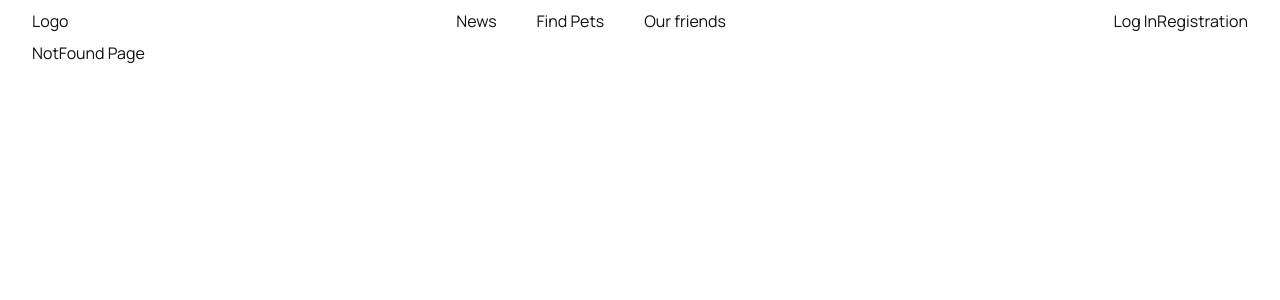
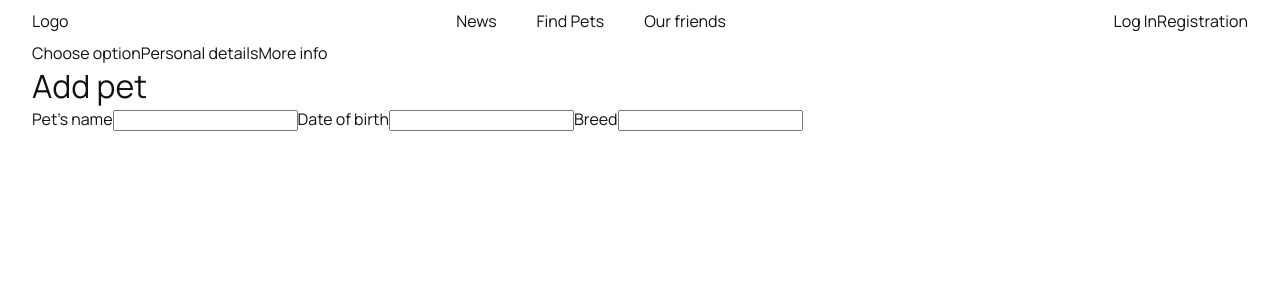
Before and after one commit to YuliiaMay/pet-app-frontend, a React (Vite) app: page /pet-app-frontend/add-pet/details in a window 1280 px wide. Shown: the top 300 px of the page. Built offline with nearby package versions, Linux system fonts and the light colour scheme.

Commit message:
ADD: add pet routes

```diff
--- a/src/App.jsx
+++ b/src/App.jsx
@@ -15,6 +15,10 @@ const FriendsPage = lazy(() => import("./pages/FriendsPage/FriendsPage"));
 const NotFoundPage = lazy(() => import("./pages/NotFoundPage/NotFoundPage"));
 const UserPage = lazy(() => import("./pages/UserPage/UserPage"));
 const AddPetPage = lazy(() => import("./pages/AddPetPage/AddPetPage"));
+
+const OptionForm = lazy(() => import("./components/Forms/AddPetForm/OptionForm/OptionForm"));
+const PersonalDetailsForm = lazy(() => import("./components/Forms/AddPetForm/PersonalDetailsForm/PersonalDetailsForm"));
+const MoreInfoForm = lazy(() => import("./components/Forms/AddPetForm/MoreInfoForm/MoreInfoForm"));
 
 const NoticesCategoriesList = lazy(() =>
   import("./components/Notices/NoticesCategoriesList/NoticesCategoriesList")
@@ -40,7 +44,14 @@ function App() {
           <Route path="/register" element={<RegisterPage />} />
           <Route path="/login" element={<LoginPage />} />
           <Route path="/user" element={<UserPage />} />
-          <Route path="/add-pet" element={<AddPetPage />} />
+
+
+          <Route path="/add-pet" element={<AddPetPage />} >
+            <Route path="option" element={<OptionForm />} />
+            <Route path="details" element={<PersonalDetailsForm />} />
+            <Route path="more-info" element={<MoreInfoForm />} />
+          </Route>
+
           <Route path="*" element={<NotFoundPage />} />
         </Route>
       </Routes>
--- /dev/null
+++ b/src/components/Forms/AddPetForm/FormTitle/FormTitle.jsx
@@ -0,0 +1,7 @@
+const FormTitle = () => {
+    return (
+        <h1>Add pet</h1>
+    );
+}
+
+export default FormTitle;
--- /dev/null
+++ b/src/components/Forms/AddPetForm/FormTitle/Title.styled.jsx
@@ -0,0 +1,5 @@
+import styled from 'styled-components';
+
+export const Styled = styled.h1`
+
+`
--- /dev/null
+++ b/src/components/Forms/AddPetForm/MoreInfoForm/MoreInfoForm.jsx
@@ -0,0 +1,24 @@
+import FormTitle from "../FormTitle/FormTitle";
+import defaultAvatar from "../../../../images/default-avatar.png"
+
+
+const MoreInfoForm = () => {
+    return (
+        <>
+            <FormTitle />
+            <div>
+                <p>Load the pet’s image:</p>
+                <div>
+                    <img src={defaultAvatar} alt="default avatar" />
+                </div>
+                <label htmlFor="comment">
+                    <textarea
+                        type="text" id="comment">
+                    </textarea>
+                </label>
+            </div>
+        </>
+
+    );
+}
+export default MoreInfoForm;
--- /dev/null
+++ b/src/components/Forms/AddPetForm/OptionForm/OptionForm.jsx
@@ -0,0 +1,29 @@
+import FormTitle from "../FormTitle/FormTitle";
+
+
+const OptionForm = () => {
+    return (
+        <>
+            <FormTitle />
+            <div>
+                <ul>
+                    <li>
+                        <button type="button">your pet</button>
+                    </li>
+                    <li>
+                        <button type="button">sell</button>
+                    </li>
+                    <li>
+                        <button type="button">lost/found</button>
+                    </li>
+                    <li>
+                        <button type="button">in good hands</button>
+                    </li>
+                </ul>
+            </div>
+        </>
+    );
+};
+
+
+export default OptionForm;
--- /dev/null
+++ b/src/components/Forms/AddPetForm/PersonalDetailsForm/PersonalDetailsForm.jsx
@@ -0,0 +1,27 @@
+import FormTitle from "../FormTitle/FormTitle";
+
+
+const PersonaleDetailsForm = () => {
+    return (
+        <>
+            <FormTitle />
+            <div>
+                <label htmlFor="pet-name">
+                    Pet’s name
+                    <input type="text" id="pet-name"/>
+                </label>
+                <label htmlFor="pet-birth">
+                    Date of birth
+                    <input type="text" id="pet-birth"/>
+                </label>
+                <label htmlFor="pet-breed">
+                    Breed
+                    <input type="text" id="pet-breed"/>
+                </label>
+            </div>
+        </>
+    );
+};
+
+
+export default PersonaleDetailsForm;
--- a/src/pages/AddPetPage/AddPetPage.jsx
+++ b/src/pages/AddPetPage/AddPetPage.jsx
@@ -1,7 +1,20 @@
+import { Suspense } from "react";
+import { NavLink, Outlet } from "react-router-dom";
+
+
+
 const AddPetPage = () => {
   return (
     <>
-      <div>AddPet Page</div>
+      <nav>
+        <NavLink to='option'>Choose  option</NavLink>
+        <NavLink to='details'>Personal details</NavLink>
+        <NavLink to='more-info'>More info</NavLink>
+      </nav>
+
+      <Suspense fallback={<div>Loading...</div>}>
+        <Outlet/>
+      </Suspense>
     </>
   );
 };
```
Also changed, not shown: src/components/Forms/AddPetForm/AddPetFormsContainer.jsx (added, +11 -0 lines), src/components/Forms/AddPetForm/Stepper/Stepper.jsx (added, +16 -0 lines), src/components/Forms/AddPetForm/AddPetForm.jsx (deleted), src/images/default-avatar.png (added).
